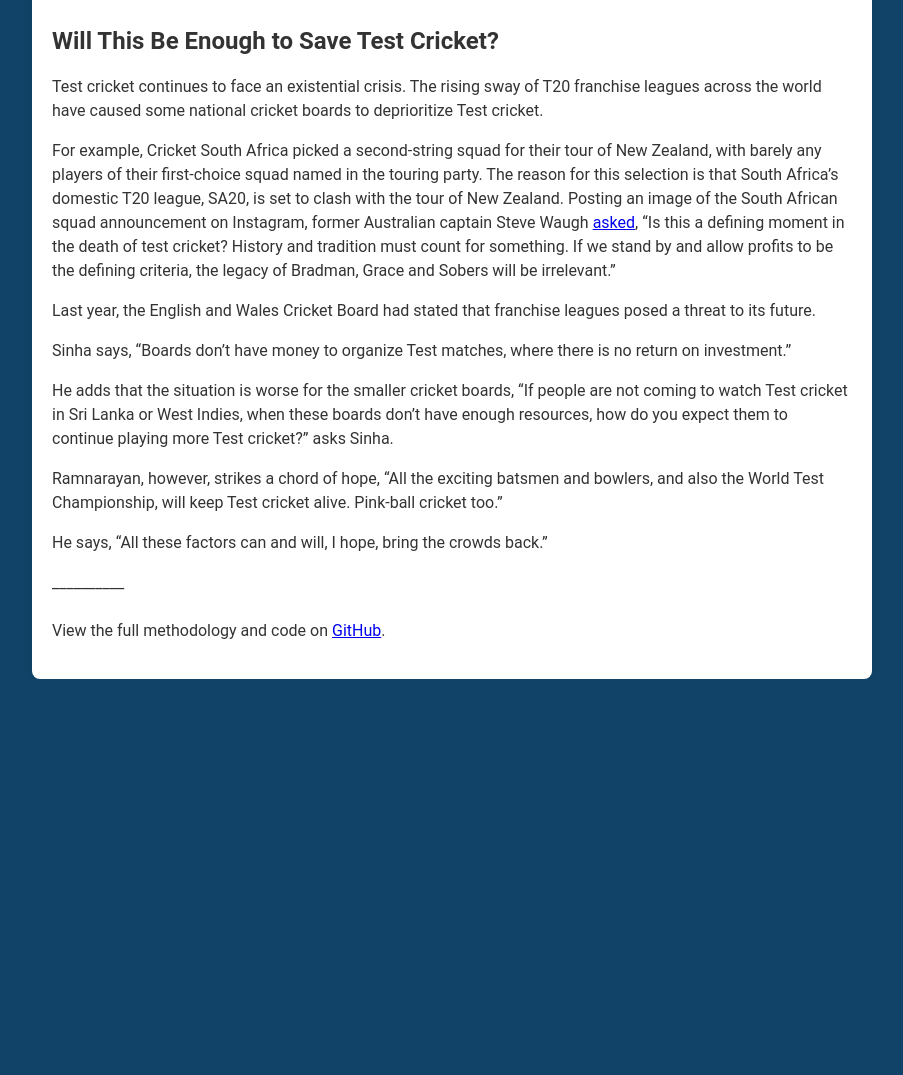
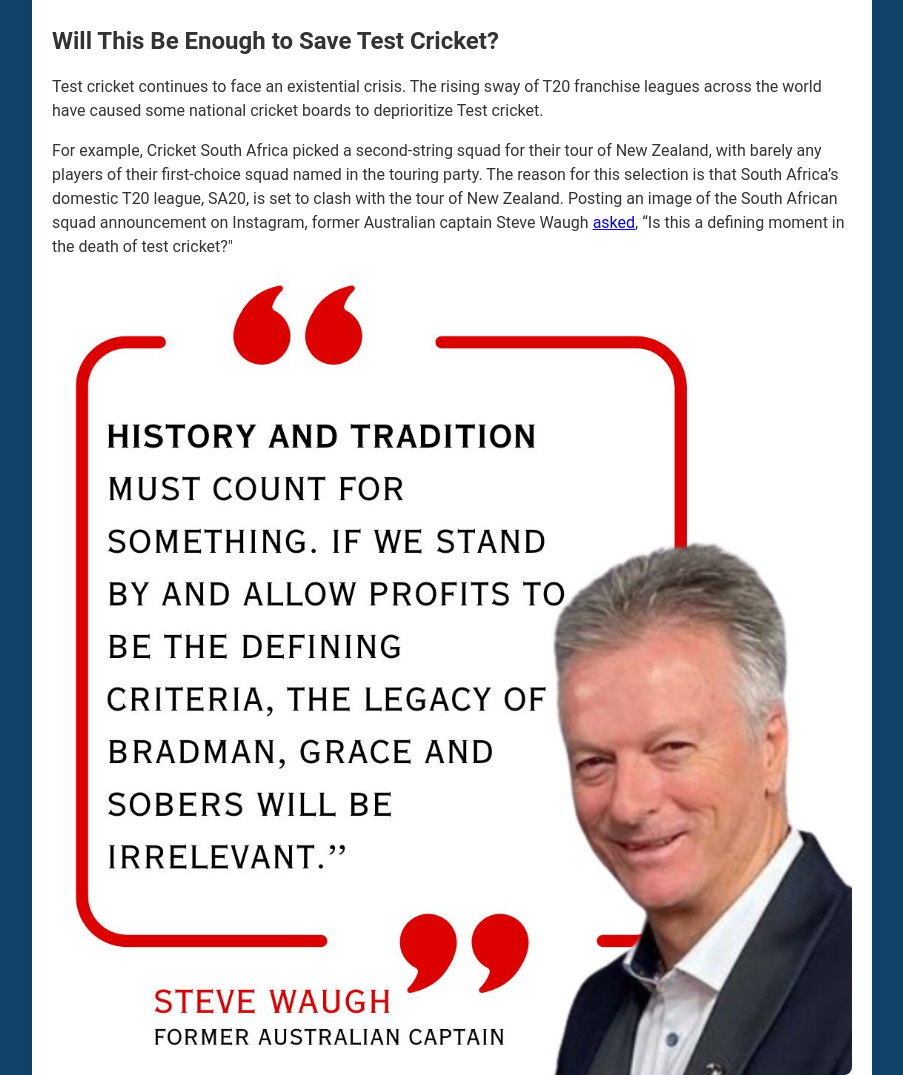
Before and after one commit to meghnadbose/Portfolio_Website, a plain HTML site: page data-stories/test_cricket.html in a window 1280 px wide. Shown: the part 6236-7311 px from the top of the page, without its empty margins (188-1091 px from the left). Before the commit the page ends 6915 px from the top, so only its background shows below. Drawn offline with Linux system fonts and the light colour scheme; a script that the page names is missing.

Commit message:
Updating Test cricket story

```diff
--- a/data-stories/test_cricket.html
+++ b/data-stories/test_cricket.html
@@ -313,7 +313,10 @@
     <div class="article-text">
         <p id="article-text">Test cricket continues to face an existential crisis. The rising sway of T20 franchise leagues across the world have caused some national cricket boards to deprioritize Test cricket.</p>
 
-        <p id="article-text">For example, Cricket South Africa picked a second-string squad for their tour of New Zealand, with barely any players of their first-choice squad named in the touring party. The reason for this selection is that South Africa’s domestic T20 league, SA20, is set to clash with the tour of New Zealand. Posting an image of the South African squad announcement on Instagram, former Australian captain Steve Waugh <a href="https://www.instagram.com/p/C1hDWf3LQUv/" target="_blank">asked</a>, “Is this a defining moment in the death of test cricket? History and tradition must count for something. If we stand by and allow profits to be the defining criteria, the legacy of Bradman, Grace and Sobers will be irrelevant.”</p>
+        <p id="article-text">For example, Cricket South Africa picked a second-string squad for their tour of New Zealand, with barely any players of their first-choice squad named in the touring party. The reason for this selection is that South Africa’s domestic T20 league, SA20, is set to clash with the tour of New Zealand. Posting an image of the South African squad announcement on Instagram, former Australian captain Steve Waugh <a href="https://www.instagram.com/p/C1hDWf3LQUv/" target="_blank">asked</a>, “Is this a defining moment in the death of test cricket?"</p>
+
+        <!-- Image -->
+    <img class="featured-image" src="Test_Cricket_Quotes_3.jpg" alt='"History and tradition must count for something. If we stand by and allow profits to be the defining criteria, the legacy of Bradman, Grace and Sobers will be irrelevant,” wrote Steve Waugh.'>
 
         <p id="article-text">Last year, the English and Wales Cricket Board had stated that franchise leagues posed a threat to its future.</p>
 
```
Also changed, not shown: data-stories/Test_Cricket_Quotes_3.jpg (added), 1 other file.
